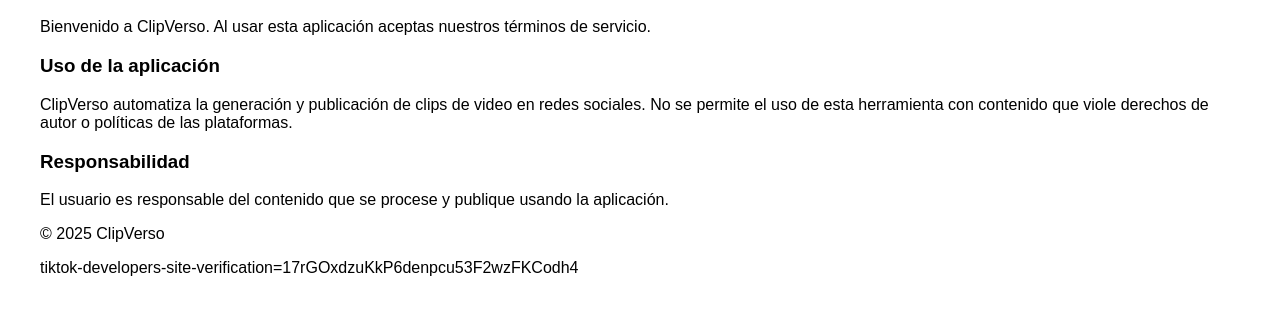
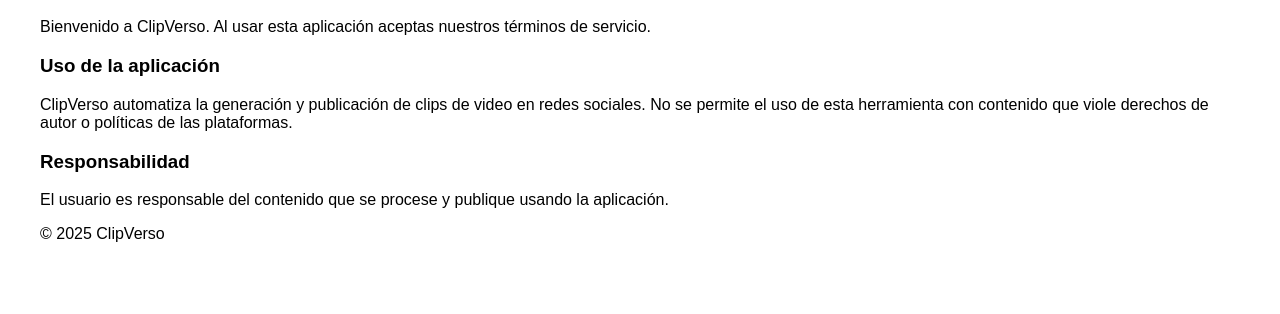
Before and after one commit to RobertRaul/clipverso-policy, a plain HTML site: page terms.html in a window 1280 px wide. Shown: the part 80-394 px from the top of the page. Drawn offline with Linux system fonts and the light colour scheme.

Commit message:
Remove TikTok developers site verification line

```diff
--- a/terms.html
+++ b/terms.html
@@ -13,6 +13,6 @@
   <h3>Responsabilidad</h3>
   <p>El usuario es responsable del contenido que se procese y publique usando la aplicación.</p>
   <p>© 2025 ClipVerso</p>
-  <p>tiktok-developers-site-verification=17rGOxdzuKkP6denpcu53F2wzFKCodh4</p>
+
 </body>
 </html>
```
